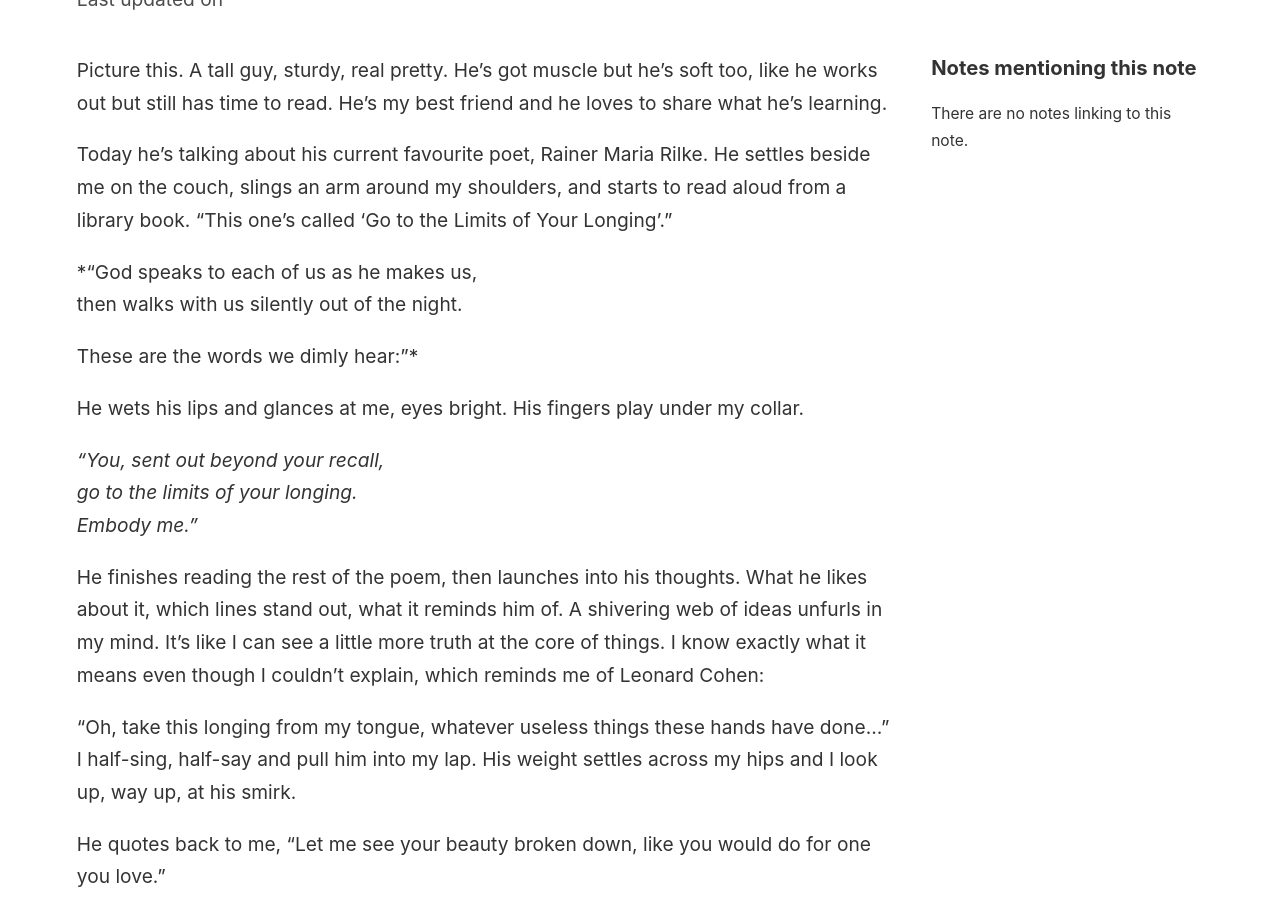
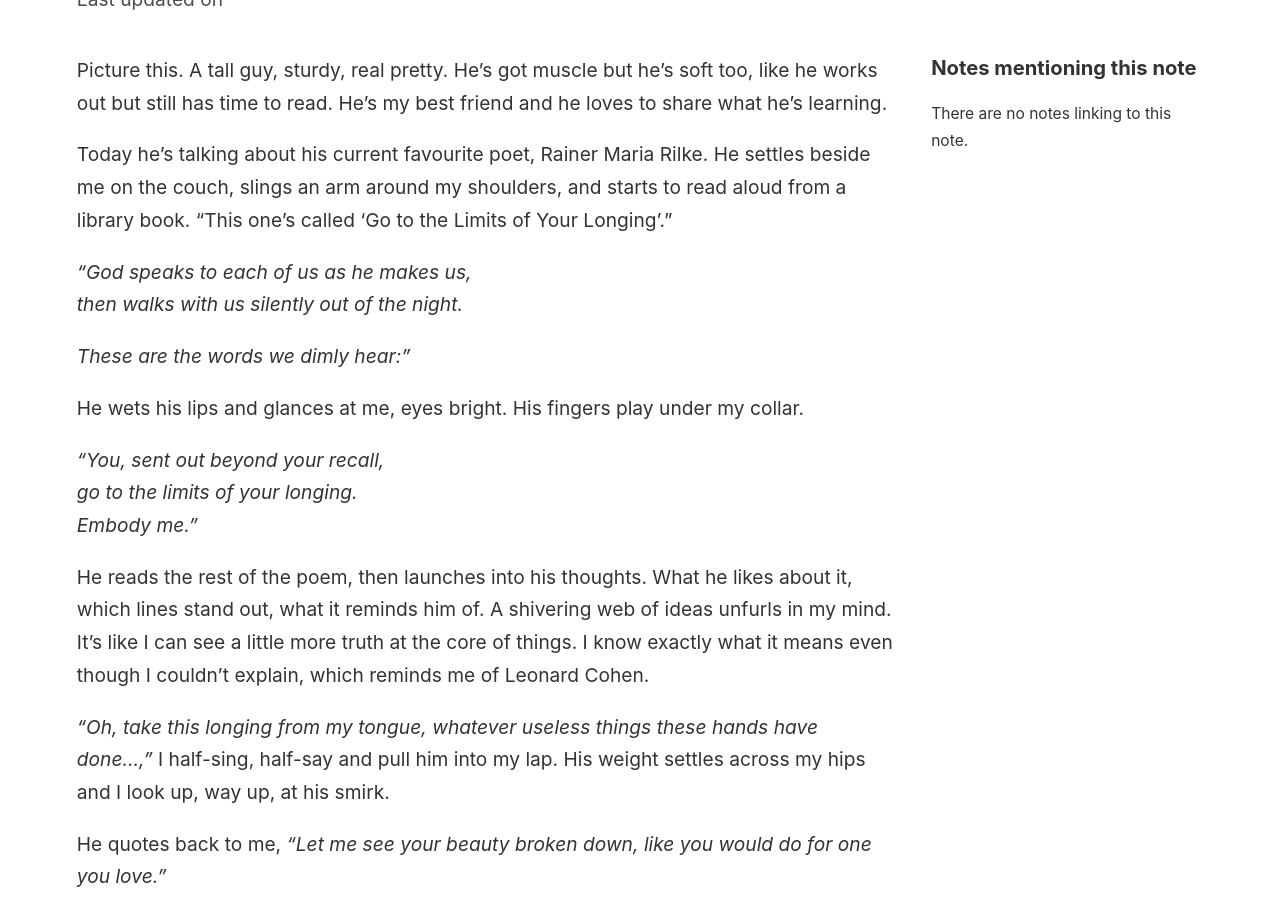
Before and after one commit to radboy-mccoy/digital-garden-take2, a Jekyll site: the page built from _notes/fantasy.md, in a window 1280 px wide and 900 px high, scrolled down 222 px. Built offline with Jekyll 4.4.1, drawn with Linux system fonts in a browser that asks for light colours; some of the changed text lies outside the part shown.

Commit message:
Story formatting

```diff
--- a/_notes/fantasy.md
+++ b/_notes/fantasy.md
@@ -6,22 +6,22 @@ Picture this. A tall guy, sturdy, real pretty. He’s got muscle but he’s soft
 
 Today he’s talking about his current favourite poet, Rainer Maria Rilke. He settles beside me on the couch, slings an arm around my shoulders, and starts to read aloud from a library book. “This one’s called ‘Go to the Limits of Your Longing’.”
 
-*“God speaks to each of us as he makes us,
-then walks with us silently out of the night.
+*“God speaks to each of us as he makes us,*
+*then walks with us silently out of the night.*
 
-These are the words we dimly hear:”*
+*These are the words we dimly hear:”*
 
 He wets his lips and glances at me, eyes bright. His fingers play under my collar.
 
-*“You, sent out beyond your recall,
-go to the limits of your longing.
-Embody me.”*
+*“You, sent out beyond your recall,*
+*go to the limits of your longing.*
+*Embody me.”*
 
-He finishes reading the rest of the poem, then launches into his thoughts. What he likes about it, which lines stand out, what it reminds him of. A shivering web of ideas unfurls in my mind. It’s like I can see a little more truth at the core of things. I know exactly what it means even though I couldn’t explain, which reminds me of Leonard Cohen:
+He reads the rest of the poem, then launches into his thoughts. What he likes about it, which lines stand out, what it reminds him of. A shivering web of ideas unfurls in my mind. It’s like I can see a little more truth at the core of things. I know exactly what it means even though I couldn’t explain, which reminds me of Leonard Cohen.
 
-“Oh, take this longing from my tongue, whatever useless things these hands have done..." I half-sing, half-say and pull him into my lap. His weight settles across my hips and I look up, way up, at his smirk.
+*“Oh, take this longing from my tongue, whatever useless things these hands have done...,"* I half-sing, half-say and pull him into my lap. His weight settles across my hips and I look up, way up, at his smirk.
 
-He quotes back to me, “Let me see your beauty broken down, like you would do for one you love.”
+He quotes back to me, *“Let me see your beauty broken down, like you would do for one you love.”*
 
 Broad hand on my throat, then in my hair, pulling my head back. He grinds down, lighting a flame that flares when he leans close and tells me he’s gonna unravel me with his voice alone. If I’m good he might ride me later.
 
@@ -43,7 +43,9 @@ Yeah, I do. He’s big, he’s heavy, he’s everywhere, but he’s not close en
 
 I grin at him with my arms stuck in my hoodie behind my head and hit him with Doja Cat: “Should I keep my hands up, expression of fandom?”
 
-He doesn’t answer. His eyes touch my lats, my high breasts, each collarbone in turn. He might as well be using his hands. The line of sensation draws up my neck, pauses on an earlobe, brushes my warm warm cheek, and stops at my mouth. I bite my lip, let it pop free, and flick my tongue out spit-slick and eager. I want a kiss so bad. His mouth’s plush and gentle, he kisses like he’s got all day, till suddenly he nips you and sticks his fingers in your mouth, pulls your face aside with a thumb hooked hard in your cheek. It’s like his poem said, *“Let everything happen to you: beauty and terror. Just keep going. No feeling is final.”*
+He doesn’t answer. His eyes touch my lats, my high breasts, each collarbone in turn. He might as well be using his hands. The line of sensation draws up my neck, pauses on an earlobe, brushes my warm warm cheek, and stops at my mouth. I bite my lip, let it pop free, and flick my tongue out spit-slick and eager. I want a kiss so bad. His mouth’s plush and gentle, he kisses like he’s got all day, till suddenly he nips you and sticks his fingers in your mouth, pulls your face aside with a thumb hooked hard in your cheek. It’s like his poem said,
+*“Let everything happen to you: beauty and terror.*
+*Just keep going. No feeling is final.”*
 
 Just keep going. If only he’d get a move on. If only he’d actually kiss me instead of sitting there looking like he knows exactly what I’m thinking, like he knows that every moment he spends looking at me sends more desire bouncing around inside me, desire that has nowhere to go, nothing to do but echo and amplify. I’m starting to buzz.
 
```
